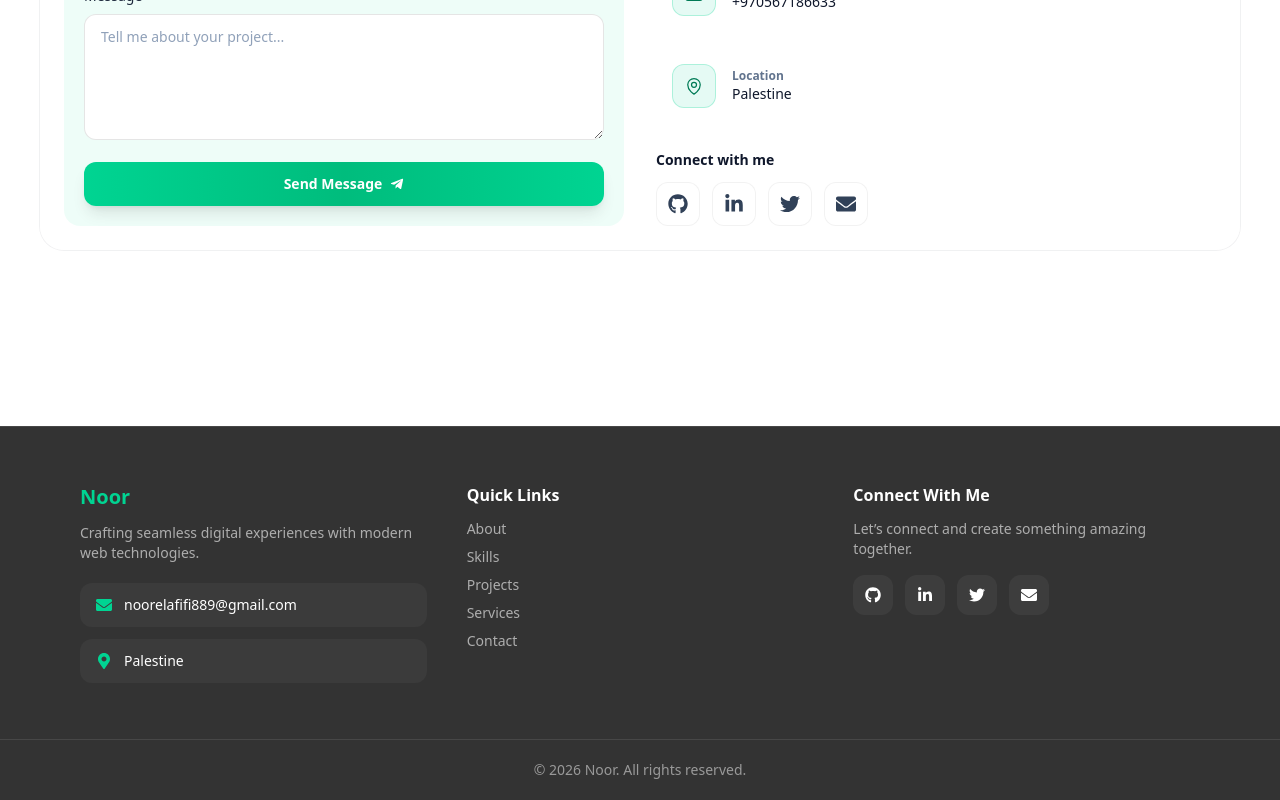
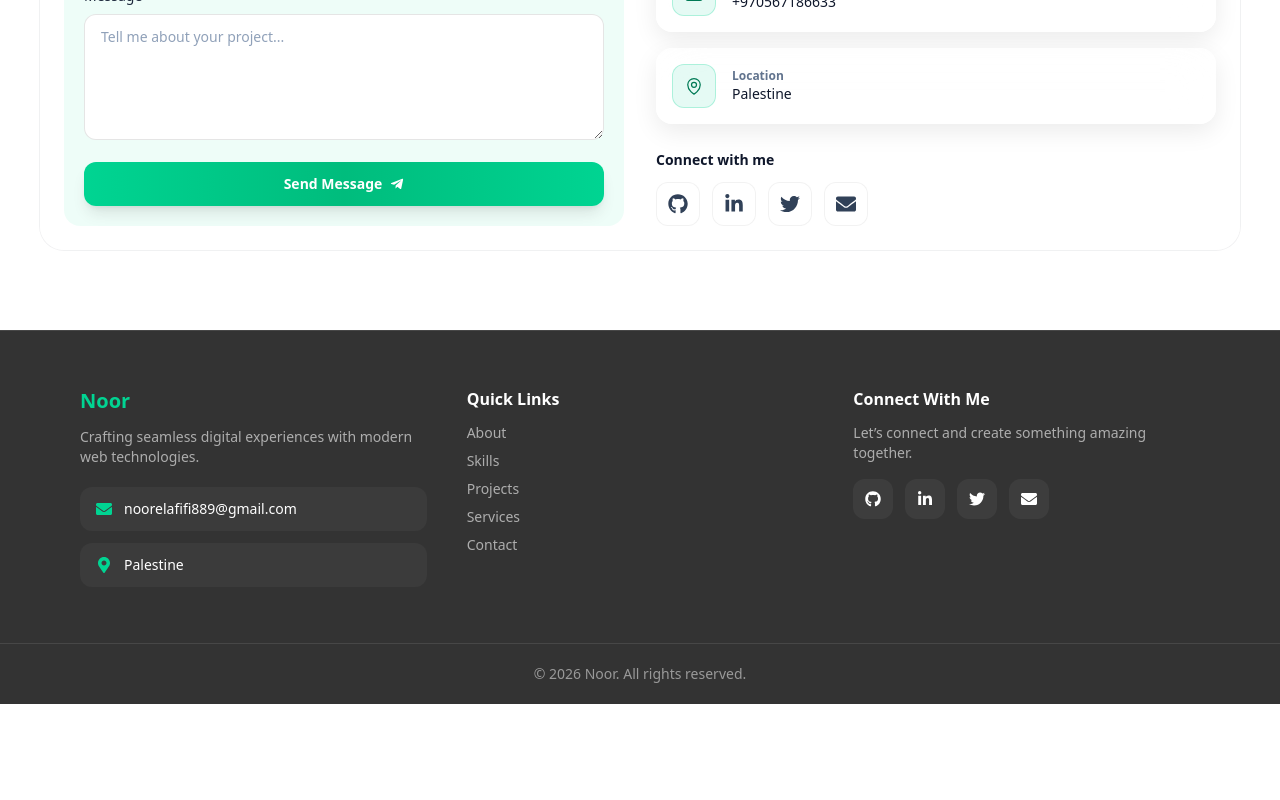
Before and after one commit to noorafifi889/Protoflio-, a Next.js app: page / in a window 1280 px wide. Shown: the part 5796-6596 px from the top of the page. After the commit the page ends 6500 px from the top, so only its background shows below. Built offline with nearby package versions, Linux system fonts and the light colour scheme.

Commit message:
update footer and  fixed card  in contact info

```diff
--- a/src/component/Footer.tsx
+++ b/src/component/Footer.tsx
@@ -10,7 +10,7 @@ import {
 
 export default function Footer() {
   return (
-    <footer className="mt-24 border-t border-white/10 bg-black/80 dark:bg-black text-white">
+    <footer className=" border-t border-white/10 bg-black/80 dark:bg-black text-white">
       <div className="mx-auto max-w-6xl px-4 py-14 grid gap-10 md:grid-cols-3">
         {/* LEFT */}
         <div>
--- a/src/component/contact/ContactInfo.tsx
+++ b/src/component/contact/ContactInfo.tsx
@@ -16,8 +16,7 @@ export default function ContactInfo() {
         </p>
       </div>
 
-      <div className="grid gap-4">
-        <InfoRow
+<div className="grid gap-4">        <InfoRow
           icon={<HiOutlineEnvelope className="h-5 w-5" />}
           label="Email"
           value="noorelafifi889@gmail.com"
@@ -38,7 +37,7 @@ export default function ContactInfo() {
         <p className="text-sm font-semibold text-slate-900 dark:text-white">
           Connect with me
         </p>
- <div className="mt-3 flex gap-3">
+ <div className="mt-3 flex gap-3  ">
   <a href="https://github.com/noorafifi889" target="_blank" rel="noopener noreferrer">
     <SocialIcon Icon={FaGithub} />
   </a>
@@ -70,8 +69,9 @@ function InfoRow({
   value: string;
 }) {
   return (
-    <div className="flex items-center gap-4 rounded-2xl  p-4 backdrop-blur-xl dark:border-white/10 dark:bg-white/[0.03]">
-      <div className="inline-flex h-11 w-11 items-center justify-center rounded-xl border border-emerald-400/25 bg-emerald-400/10 text-emerald-700 dark:text-emerald-200">
+<div className="flex items-center gap-4 rounded-2xl p-4 backdrop-blur-xl
+bg-white/60 shadow-[0_8px_25px_rgba(0,0,0,0.08)] dark:bg-white/[0.03] dark:shadow-none">
+        <div className="inline-flex h-11 w-11 items-center justify-center rounded-xl border border-emerald-400/25 bg-emerald-400/10 text-emerald-700 dark:text-emerald-200">
         {icon}
       </div>
       <div>
```
